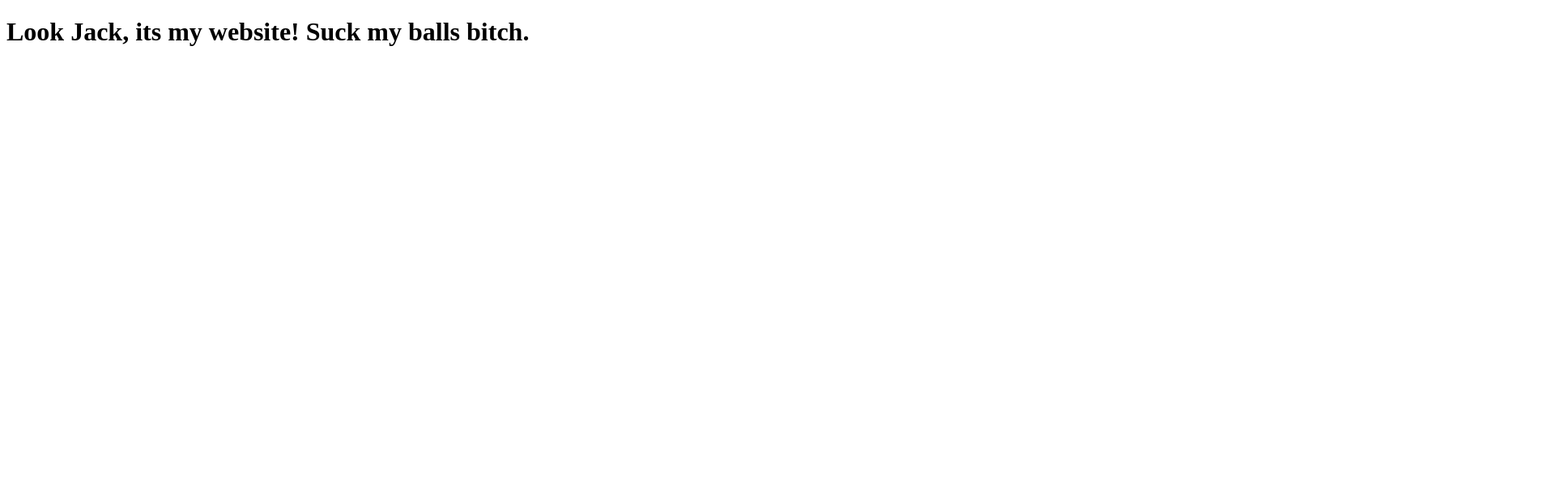
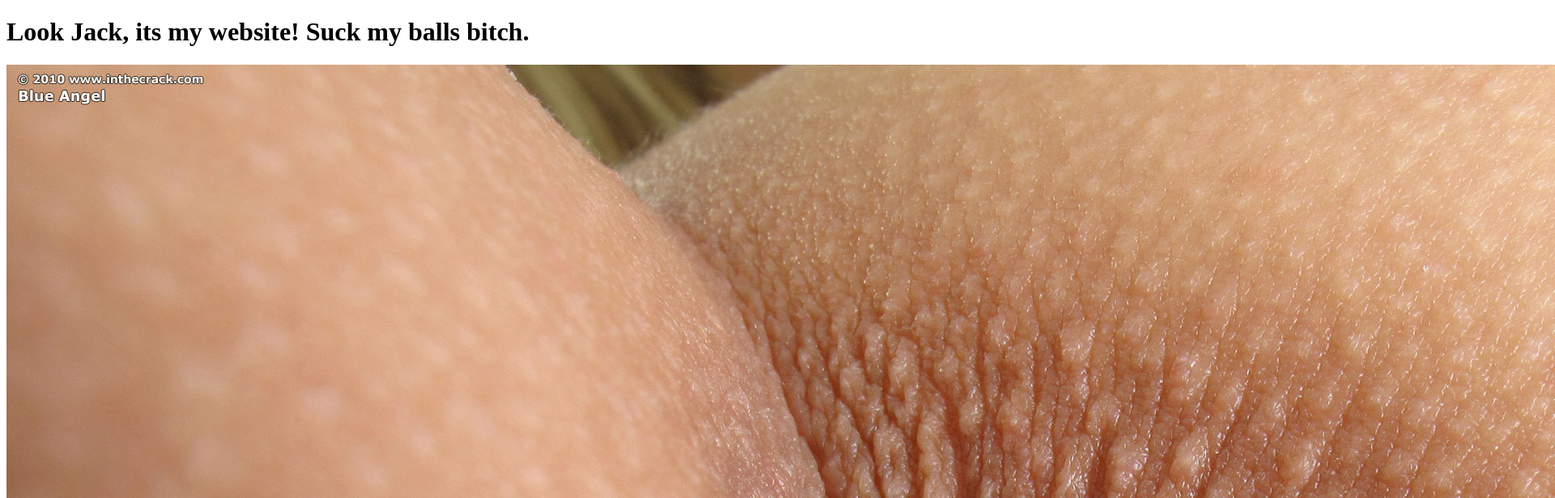
Before and after one commit to benjacobs0518/JacobsPortfolio, a website: page home.html in a window 1280 px wide. Shown: the top 616 px of the page at 81% size, 1920 px wide, since content can reach past the window. Drawn offline with Linux system fonts and the light colour scheme.

Commit message:
Image test

```diff
--- a/home.html
+++ b/home.html
@@ -5,5 +5,6 @@
 </head>
 <body>
 <h1>Look Jack, its my website! Suck my balls bitch.</h1>
+<img src="B4A8D27.jpg" alt="Butthole photo">
 </body>
 </html>
```
Also changed, not shown: B4A8D27.jpg (added).
